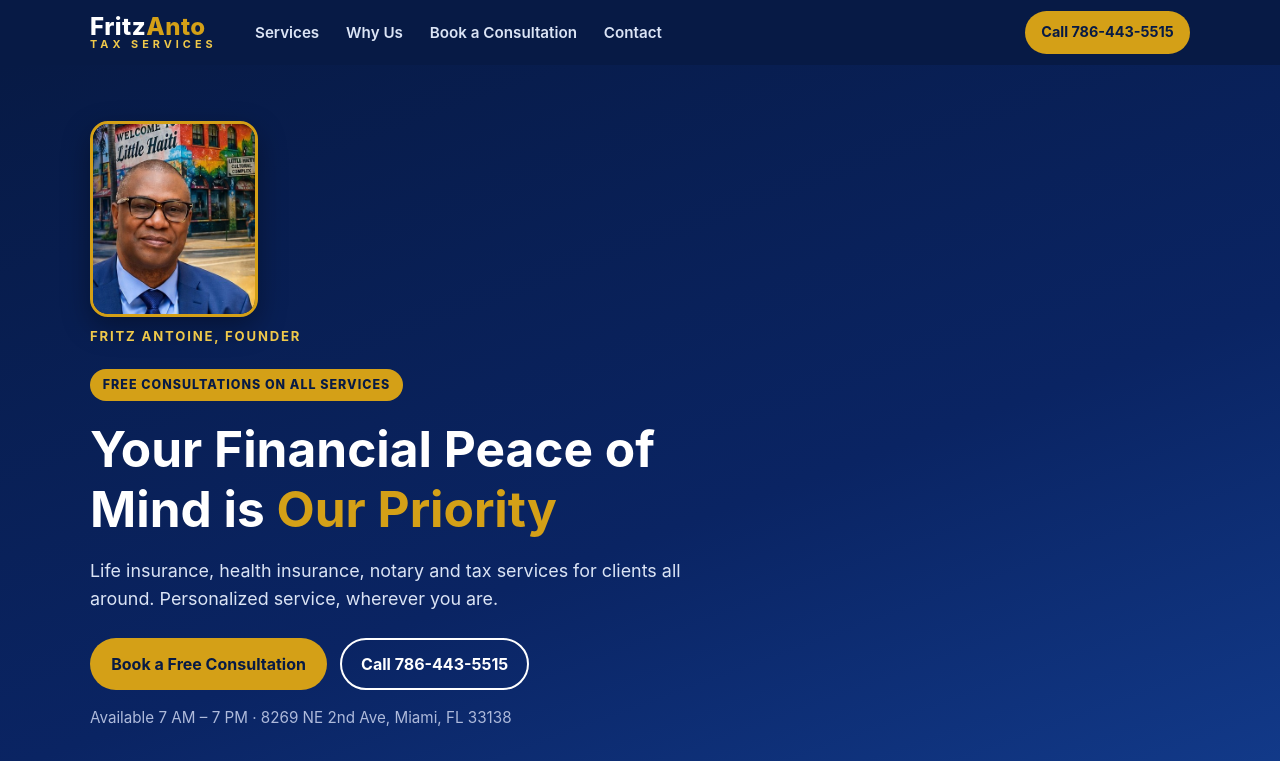
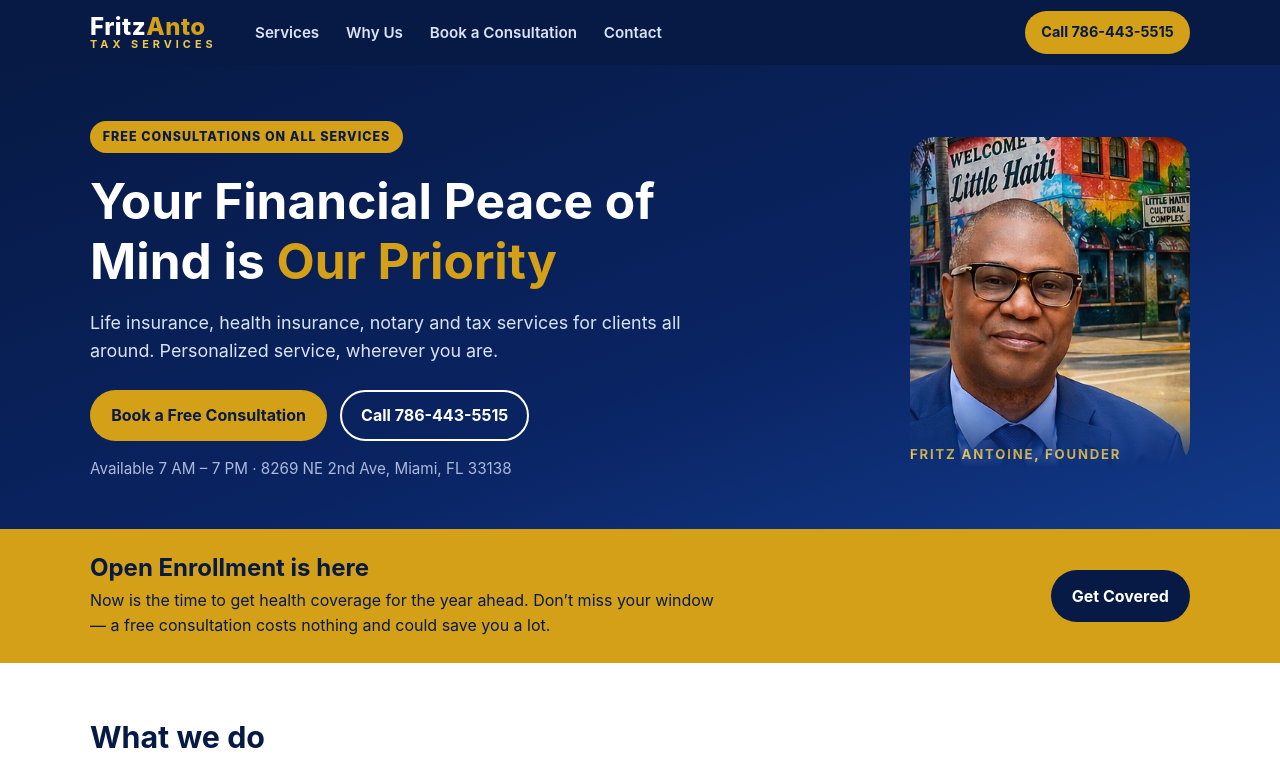
Before and after one commit to Antoine-Ric/fritzanto-tax-services, a plain HTML site: page index.html in a window 1280 px wide. Shown: the top 761 px of the page. Drawn offline with Linux system fonts and the light colour scheme.

Commit message:
Blend hero photo into a fluid two-column layout

```diff
--- a/index.html
+++ b/index.html
@@ -27,19 +27,21 @@
   <main id="top">
     <!-- Hero -->
     <section class="hero">
-      <div class="container">
+      <div class="container hero-inner">
+        <div class="hero-copy">
+          <p class="hero-badge">Free consultations on all services</p>
+          <h1>Your Financial Peace of Mind is <span class="gold">Our Priority</span></h1>
+          <p class="hero-sub">Life insurance, health insurance, notary and tax services for clients all around. Personalized service, wherever you are.</p>
+          <div class="hero-actions">
+            <a class="btn btn-primary" href="#book">Book a Free Consultation</a>
+            <a class="btn btn-outline" href="tel:+17864435515">Call 786-443-5515</a>
+          </div>
+          <p class="hero-hours">Available 7 AM &ndash; 7 PM &middot; 8269 NE 2nd Ave, Miami, FL 33138</p>
+        </div>
         <figure class="hero-photo">
           <img src="fritz-antoine.jpg" alt="Fritz Antoine, founder of FritzAnto Tax Services" width="384" height="440" loading="eager">
           <figcaption>Fritz Antoine, Founder</figcaption>
         </figure>
-        <p class="hero-badge">Free consultations on all services</p>
-        <h1>Your Financial Peace of Mind is <span class="gold">Our Priority</span></h1>
-        <p class="hero-sub">Life insurance, health insurance, notary and tax services for clients all around. Personalized service, wherever you are.</p>
-        <div class="hero-actions">
-          <a class="btn btn-primary" href="#book">Book a Free Consultation</a>
-          <a class="btn btn-outline" href="tel:+17864435515">Call 786-443-5515</a>
-        </div>
-        <p class="hero-hours">Available 7 AM &ndash; 7 PM &middot; 8269 NE 2nd Ave, Miami, FL 33138</p>
       </div>
     </section>
 
--- a/styles.css
+++ b/styles.css
@@ -113,17 +113,21 @@ a { color: var(--navy-mid); }
   color: #fff;
   padding: 3.5rem 0 3rem;
 }
-.hero-photo { margin: 0 0 1.4rem; }
+.hero-inner { display: flex; flex-direction: column; gap: 1.8rem; }
+.hero-copy { min-width: 0; }
+.hero-photo { margin: 0; }
 .hero-photo img {
   display: block;
-  width: 168px;
-  height: 196px;
+  width: 200px;
+  height: 235px;
   object-fit: cover;
-  object-position: center 30%;
-  border-radius: 18px;
-  border: 3px solid var(--gold);
-  box-shadow: 0 10px 28px rgba(0,0,0,.35);
+  object-position: center 28%;
+  border-radius: 24px;
+  -webkit-mask-image: linear-gradient(to bottom, #000 78%, transparent 100%);
+  mask-image: linear-gradient(to bottom, #000 78%, transparent 100%);
+  box-shadow: 0 18px 40px rgba(0,0,0,.35);
   background: var(--navy-dark);
+  margin-bottom: -2rem;
 }
 .hero-photo figcaption {
   margin-top: .6rem;
@@ -327,6 +331,10 @@ a { color: var(--navy-mid); }
 @media (min-width: 700px) {
   .site-nav { display: block; }
   .hero h1 { font-size: 3.1rem; }
+  .hero-inner { flex-direction: row; align-items: center; gap: 2.5rem; }
+  .hero-copy { flex: 1; }
+  .hero-photo { flex: none; }
+  .hero-photo img { width: 280px; height: 330px; }
   .service-grid { grid-template-columns: 1fr 1fr; }
   .why-grid { grid-template-columns: 1fr 1fr; }
   .contact-grid { grid-template-columns: repeat(3, 1fr); }
```
